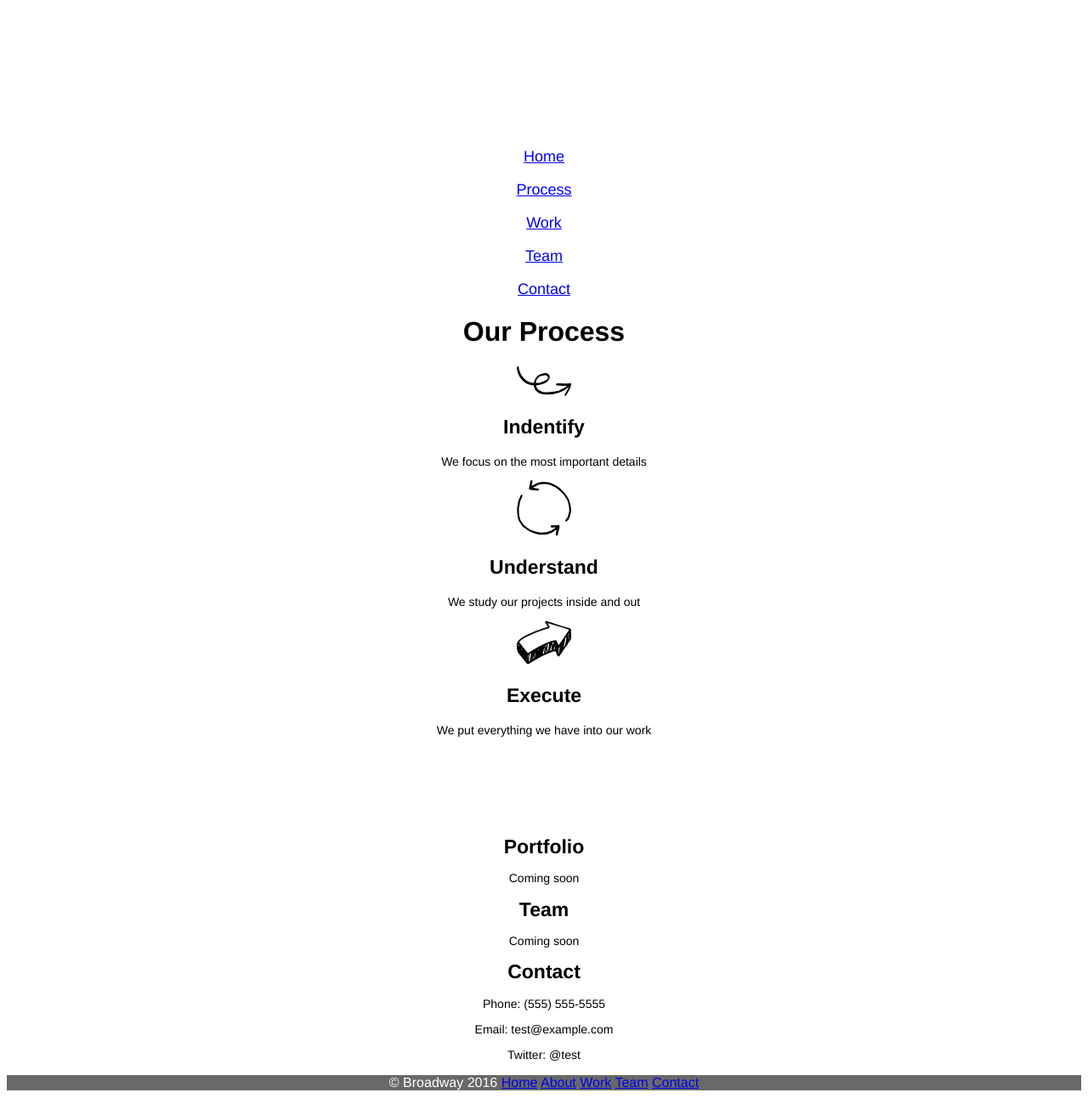
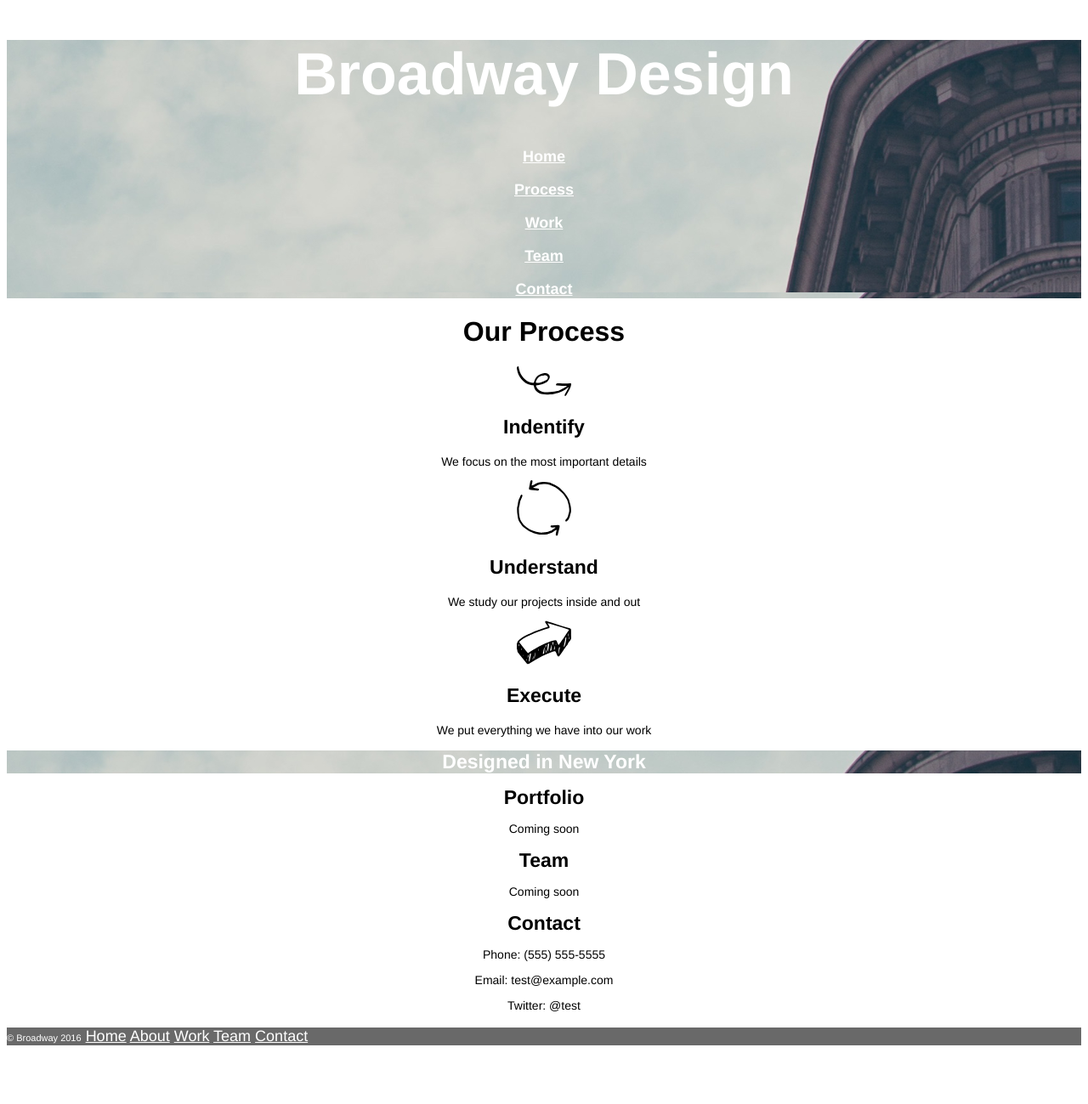
Before and after one commit to matthewschmitz/broadway, a plain HTML site: page index.html in a window 1280 px wide. Shown: the whole page at 85% size. After the commit the page ends 1248 px from the top, so only its background shows below. Drawn offline with Linux system fonts and the light colour scheme; files whose address does not match are found by name.

Commit message:
Final edits.

```diff
--- a/resources/css/style.css
+++ b/resources/css/style.css
@@ -6,7 +6,7 @@ html {
 
 .header {
   color: white;
-  background-image: url("./resources/images/the-flatiron-building.png");
+  background-image: url("/Users/matthewschmitz/Documents/projects/broadway/resources/images/the-flatiron-building.png");
 }
 
 .header h1 {
@@ -16,6 +16,11 @@ html {
 
 .topNav {
   font-size: 18px;
+}
+
+.header a {
+  color: White;
+  font-weight: bold;
 }
 
 .processInfo h1 {
@@ -34,22 +39,27 @@ html {
   font-size: 14px;
 }
 
-.subheader {
-  background-image: url("./resources/images/the-flatiron-building.png");
+.subheader h1 {
+  background-image: url("/Users/matthewschmitz/Documents/projects/broadway/resources/images/the-flatiron-building.png");
   font-size: 23px;
   font-weight: bold;
   color: White;
 }
 
 .footer {
+  text-align: left;
   background-color: dimgray;
   color: White;
 }
 
-.footer.bottomNav {
+.footer .bottomNav {
   font-size: 18px;
 }
 
-.footer.copyright {
+.footer .copyright {
   font-size: 11px;
 }
+
+.footer a {
+  color: White;
+}
```
